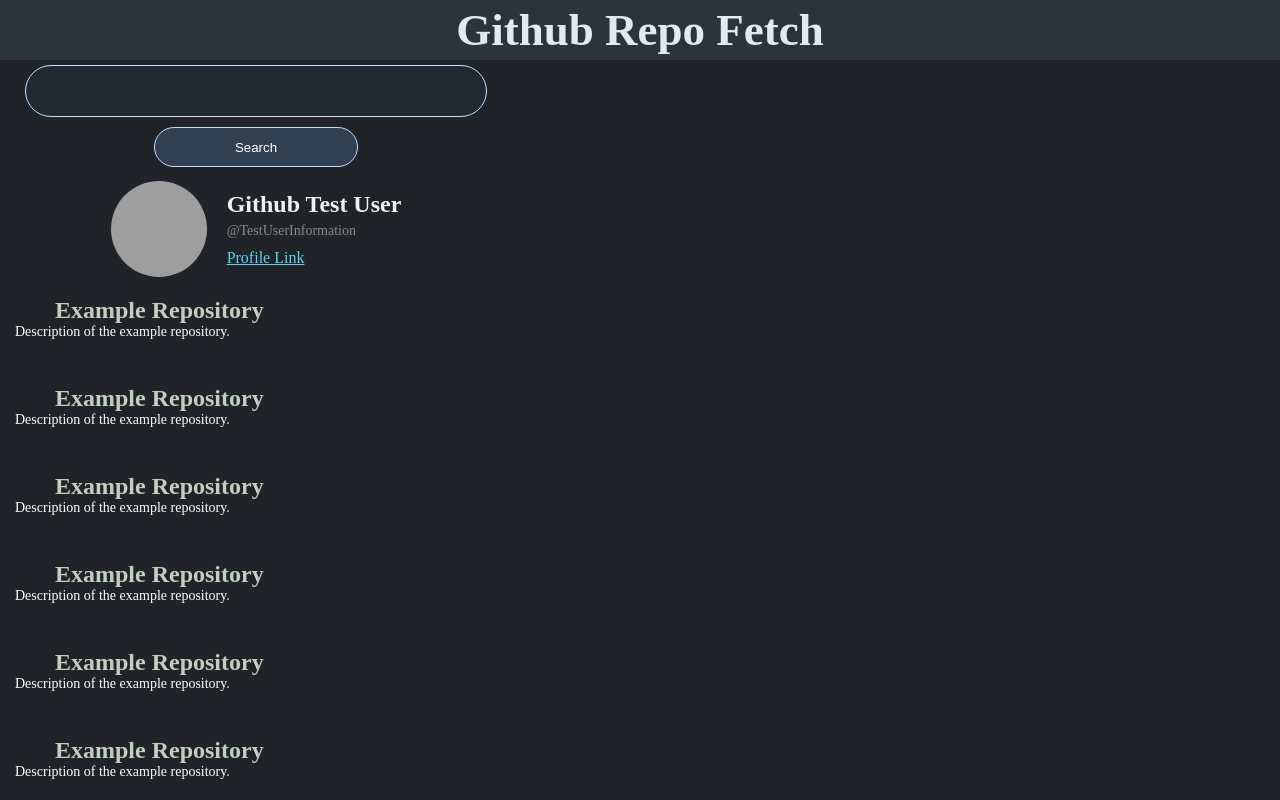
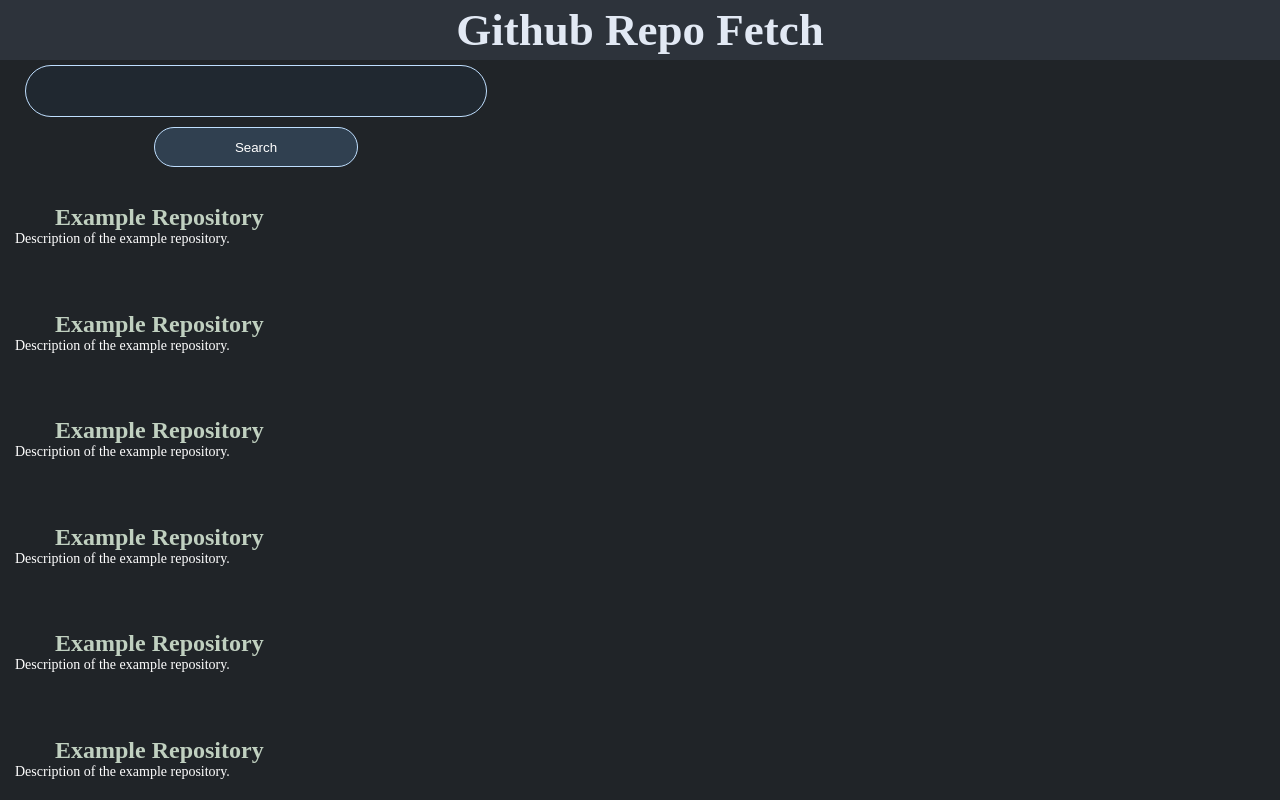
Before and after one commit to Edinaldo-C-Silva-Jr/React-Projects, a React (Create React App) app in the folder Github Repository Fetch/github-repo-fetch/: page / in a window 1280 px wide. Built offline with nearby package versions, Linux system fonts and the light colour scheme; grey boxes are pictures that could not be loaded.

Commit message:
Implemented the fetch method on the button and set the data into the ProfileInfo component.

```diff
--- a/Github Repository Fetch/github-repo-fetch/src/components/Button/index.tsx
+++ b/Github Repository Fetch/github-repo-fetch/src/components/Button/index.tsx
@@ -1,7 +1,8 @@
 import { StyledButton } from "./styles";
+import { ButtonProperties } from "./types";
 
-const Button = () => {
-    return <StyledButton>Search</StyledButton>;
+const Button = ({ onClick }: ButtonProperties) => {
+    return <StyledButton onClick={onClick}>Search</StyledButton>;
 };
 
 export default Button;
--- /dev/null
+++ b/Github Repository Fetch/github-repo-fetch/src/components/Button/types.ts
@@ -0,0 +1,3 @@
+export interface ButtonProperties {
+    onClick: React.MouseEventHandler<HTMLButtonElement>;
+}
--- a/Github Repository Fetch/github-repo-fetch/src/components/ProfileInfo/index.tsx
+++ b/Github Repository Fetch/github-repo-fetch/src/components/ProfileInfo/index.tsx
@@ -6,15 +6,18 @@
     ProfilePicture,
     ProfileUser,
 } from "./styles";
+import { GithubUserProperty } from "./types";
 
-const ProfileInfo = () => {
+const ProfileInfo = ({ githubUser }: GithubUserProperty) => {
     return (
         <ProfileContainer>
-            <ProfilePicture src="https://github.githubassets.com/images/modules/logos_page/GitHub-Mark.png"></ProfilePicture>
+            <ProfilePicture src={githubUser.avatar_url}></ProfilePicture>
             <ProfileInformation>
-                <ProfileName>Github Test User</ProfileName>
-                <ProfileUser>@TestUserInformation</ProfileUser>
-                <ProfileLink href="https://github.com/">Profile Link</ProfileLink>
+                <ProfileName>{githubUser.name}</ProfileName>
+                <ProfileUser>@{githubUser.login}</ProfileUser>
+                <ProfileLink href={githubUser.html_url}>
+                    Profile Link
+                </ProfileLink>
             </ProfileInformation>
         </ProfileContainer>
     );
--- /dev/null
+++ b/Github Repository Fetch/github-repo-fetch/src/components/ProfileInfo/types.ts
@@ -0,0 +1,11 @@
+export interface GithubUserInfo {
+    id: number;
+    avatar_url: string;
+    name: string;
+    login: string;
+    html_url: string;
+}
+
+export interface GithubUserProperty {
+    githubUser: GithubUserInfo;
+}
--- a/Github Repository Fetch/github-repo-fetch/src/pages/Home/index.tsx
+++ b/Github Repository Fetch/github-repo-fetch/src/pages/Home/index.tsx
@@ -14,23 +14,30 @@
     SearchResults,
 } from "./styles";
 import { api } from "../../services/api";
+import { GithubUserInfo } from "../../components/ProfileInfo/types";
+import { isAxiosError } from "axios";
 
 const App = () => {
     const [usernameInput, setUsernameInput] = useState("");
-    const [user, setUser] = useState(null);
+    const [githubUser, setGithubUser] = useState<GithubUserInfo | null>(null);
 
     const getUserFromGithub = async () => {
         try {
-            const { data } = await api.get(`/users/${usernameInput}`);
+            const { data } = await api.get<GithubUserInfo>(
+                `/users/${usernameInput}`
+            );
 
             if (data.id) {
-                setUser(data);
+                setGithubUser(data);
             }
-
         } catch (error) {
-            alert("Usuário não encontrado!");
+            if (isAxiosError(error) && error.response?.status === 404) {
+                alert("Usuário não encontrado!");
+            } else {
+                alert("Ocorreu um erro!");
+            }
         }
-    }
+    };
 
     return (
         <Container>
@@ -38,10 +45,15 @@
             <Page>
                 <LeftColumn>
                     <SearchArea>
-                        <Input value={usernameInput} onChange={(e: ChangeEvent<HTMLInputElement>) => setUsernameInput(e.target.value)} />
-                        <Button />
+                        <Input
+                            value={usernameInput}
+                            onChange={(e: ChangeEvent<HTMLInputElement>) =>
+                                setUsernameInput(e.target.value)
+                            }
+                        />
+                        <Button onClick={getUserFromGithub} />
                     </SearchArea>
-                    <ProfileInfo />
+                    {githubUser && <ProfileInfo githubUser={githubUser} />}
                     <SearchResults>
                         <ListItem />
                         <ListItem />
```
